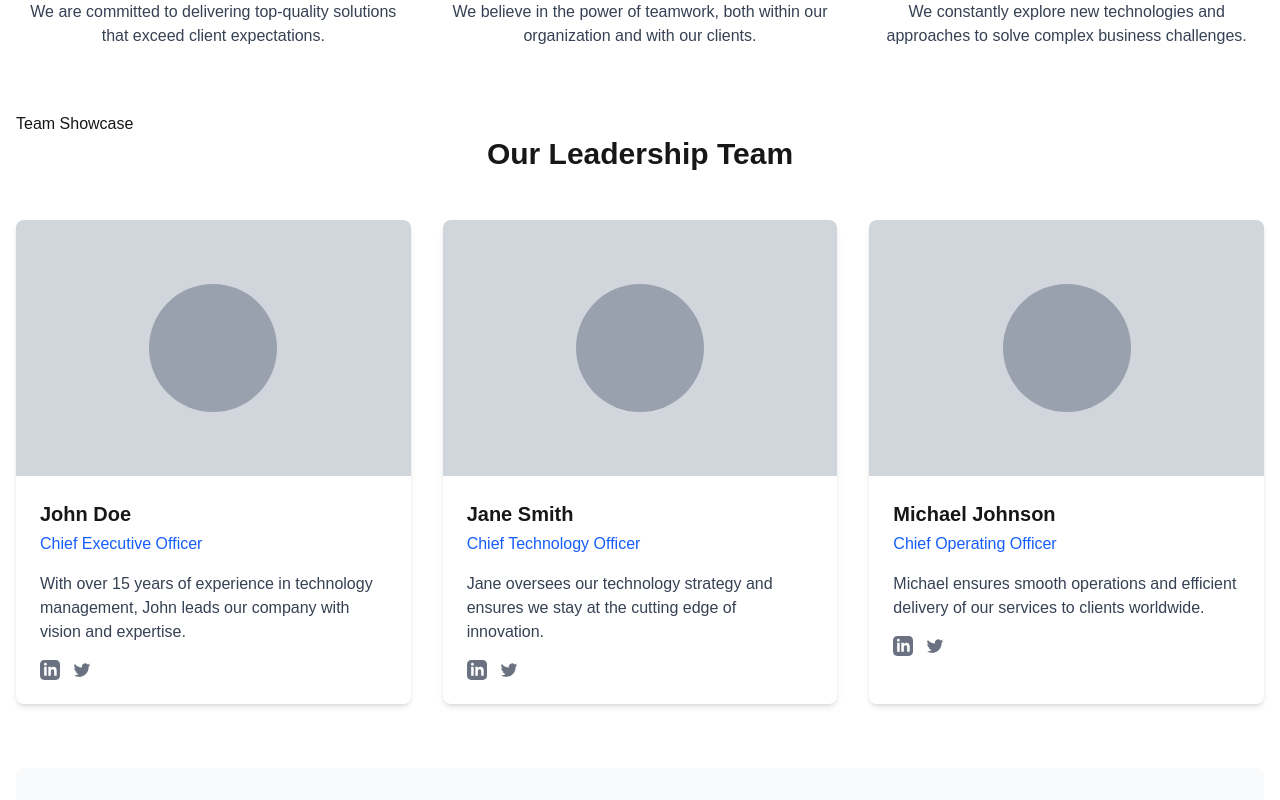
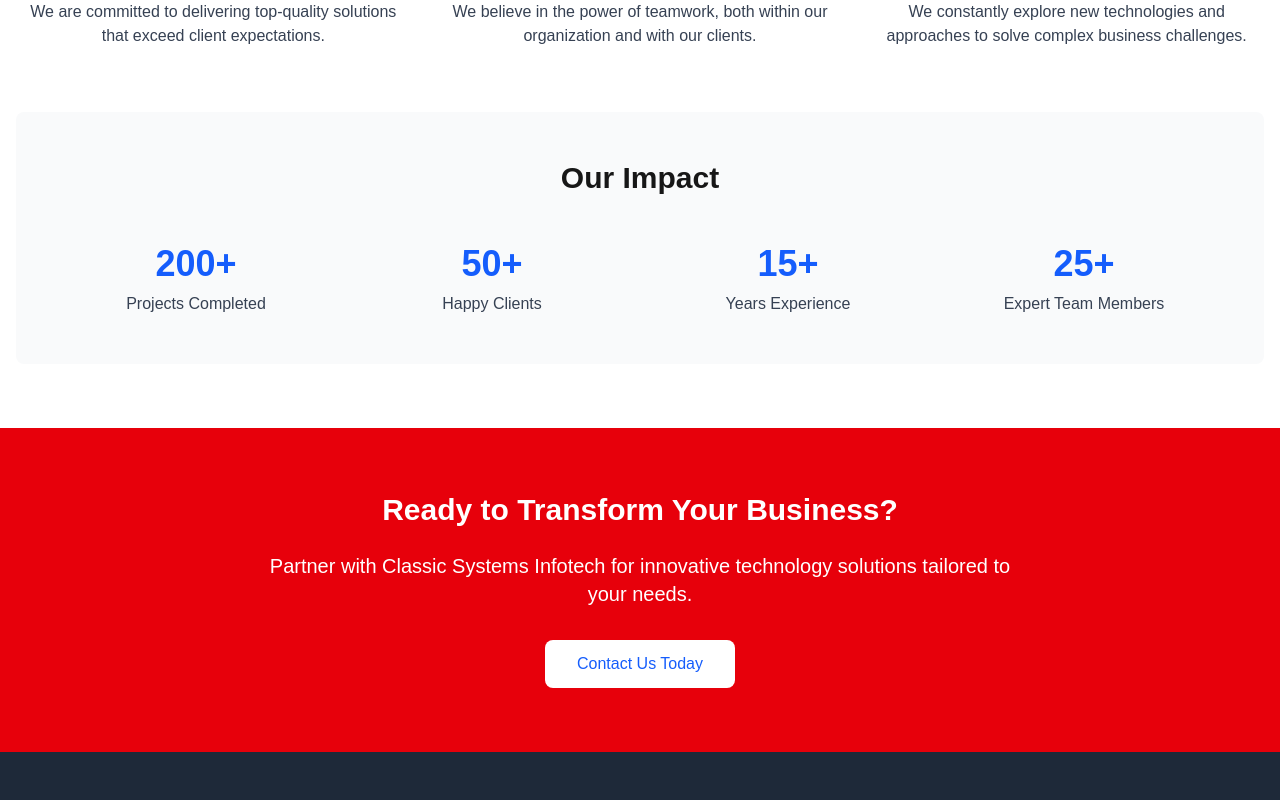
Before and after one commit to Mcdave01/classicsystems, a Next.js app: page /About in a window 1280 px wide. Shown: the part 1340-2140 px from the top of the page. Built offline with nearby package versions, Linux system fonts and the light colour scheme.

Commit message:
My Classic Web Project just updated

```diff
--- a/src/components/NavBar.jsx
+++ b/src/components/NavBar.jsx
@@ -69,24 +69,31 @@
 
         {/* Links for Desktop and Mobile */}
         <div
-          className={`lg:flex lg:items-center lg:space-x-8 absolute lg:static left-0 right-0 top-14 lg:top-auto z-50 lg:w-auto w-full shadow-2xl  bg-blue-500/30 lg:bg-transparent p-4 lg:p-0 lg:shadow-none transition-all duration-500 ease-in-out ${
+          className={`lg:flex lg:items-center
+            lg:space-x-8 absolute lg:static left-0
+            right-0 top-14 lg:top-auto z-50
+            lg:w-auto w-full shadow-2xl
+             bg-black/60 lg:bg-transparent p-4 lg:p-0 lg:shadow-none
+            transition-all
+            duration-500 ease-in-out ${
             isOpen ? 'block' : 'hidden'
           }`}
           onMouseLeave={closeMenu}
         >
-          <Link href="/" className="block py-2 lg:py-0 text-white hover:text-gray-500">
+          <Link href="/" className="block py-2 lg:py-0 text-white font-extrabold hover:text-red-500">
             Home
           </Link>
-          <Link href="/About" className="block py-2 lg:py-0 text-white hover:text-gray-300">
+          <Link href="/About" className="block py-2 lg:py-0
+           text-white  hover:text-red-400">
             About
           </Link>
-          <Link href="/Services" className="block py-2 lg:py-0 text-white hover:text-gray-300">
+          <Link href="/Services" className="block py-2 lg:py-0 text-white hover:text-red-400">
             Services
           </Link>
-          <Link href="/Contact" className="block py-2 lg:py-0 text-white hover:text-gray-300">
+          <Link href="/Contact" className="block py-2 lg:py-0 text-white hover:text-red-400">
             Contact
           </Link>
-          <Link href="/TrainingCourses" className="block py-2 lg:py-0 text-white hover:text-gray-300">
+          <Link href="/TrainingCourses" className="block py-2 lg:py-0 text-white hover:text-red-400">
             Training
           </Link>
         </div>
--- a/src/pages/About.jsx
+++ b/src/pages/About.jsx
@@ -101,107 +101,6 @@
             </div>
           </div>
 
-          Team Showcase
-          <div className="mb-16">
-            <h2 className="text-3xl font-bold text-center mb-12">Our Leadership Team</h2>
-            <div className="grid md:grid-cols-3 gap-8">
-              {/* Team Member 1 */}
-              <div className="bg-white rounded-lg shadow-md overflow-hidden">
-                <div className="h-64 relative">
-                  <div className="w-full h-full bg-gray-300">
-                    <div className="absolute inset-0 flex items-center justify-center">
-                      <div className="w-32 h-32 rounded-full bg-gray-400"></div>
-                    </div>
-                  </div>
-                </div>
-                <div className="p-6">
-                  <h3 className="text-xl font-bold mb-1">John Doe</h3>
-                  <p className="text-blue-600 mb-4">Chief Executive Officer</p>
-                  <p className="text-gray-700 mb-4">
-                    With over 15 years of experience in technology management, John leads our company with vision and expertise.
-                  </p>
-                  <div className="flex space-x-3">
-                    <a href="#" className="text-gray-500 hover:text-blue-600">
-                      <span className="sr-only">LinkedIn</span>
-                      <svg className="h-5 w-5" fill="currentColor" viewBox="0 0 24 24">
-                        <path d="M19 0h-14c-2.761 0-5 2.239-5 5v14c0 2.761 2.239 5 5 5h14c2.762 0 5-2.239 5-5v-14c0-2.761-2.238-5-5-5zm-11 19h-3v-11h3v11zm-1.5-12.268c-.966 0-1.75-.79-1.75-1.764s.784-1.764 1.75-1.764 1.75.79 1.75 1.764-.783 1.764-1.75 1.764zm13.5 12.268h-3v-5.604c0-3.368-4-3.113-4 0v5.604h-3v-11h3v1.765c1.396-2.586 7-2.777 7 2.476v6.759z"/>
-                      </svg>
-                    </a>
-                    <a href="#" className="text-gray-500 hover:text-blue-600">
-                      <span className="sr-only">Twitter</span>
-                      <svg className="h-5 w-5" fill="currentColor" viewBox="0 0 24 24">
-                        <path d="M8.29 20.251c7.547 0 11.675-6.253 11.675-11.675 0-.178 0-.355-.012-.53A8.348 8.348 0 0022 5.92a8.19 8.19 0 01-2.357.646 4.118 4.118 0 001.804-2.27 8.224 8.224 0 01-2.605.996 4.107 4.107 0 00-6.993 3.743 11.65 11.65 0 01-8.457-4.287 4.106 4.106 0 001.27 5.477A4.072 4.072 0 012.8 9.713v.052a4.105 4.105 0 003.292 4.022 4.095 4.095 0 01-1.853.07 4.108 4.108 0 003.834 2.85A8.233 8.233 0 012 18.407a11.616 11.616 0 006.29 1.84"/>
-                      </svg>
-                    </a>
-                  </div>
-                </div>
-              </div>
-
-              {/* Team Member 2 */}
-              <div className="bg-white rounded-lg shadow-md overflow-hidden">
-                <div className="h-64 relative">
-                  <div className="w-full h-full bg-gray-300">
-                    <div className="absolute inset-0 flex items-center justify-center">
-                      <div className="w-32 h-32 rounded-full bg-gray-400"></div>
-                    </div>
-                  </div>
-                </div>
-                <div className="p-6">
-                  <h3 className="text-xl font-bold mb-1">Jane Smith</h3>
-                  <p className="text-blue-600 mb-4">Chief Technology Officer</p>
-                  <p className="text-gray-700 mb-4">
-                    Jane oversees our technology strategy and ensures we stay at the cutting edge of innovation.
-                  </p>
-                  <div className="flex space-x-3">
-                    <a href="#" className="text-gray-500 hover:text-blue-600">
-                      <span className="sr-only">LinkedIn</span>
-                      <svg className="h-5 w-5" fill="currentColor" viewBox="0 0 24 24">
-                        <path d="M19 0h-14c-2.761 0-5 2.239-5 5v14c0 2.761 2.239 5 5 5h14c2.762 0 5-2.239 5-5v-14c0-2.761-2.238-5-5-5zm-11 19h-3v-11h3v11zm-1.5-12.268c-.966 0-1.75-.79-1.75-1.764s.784-1.764 1.75-1.764 1.75.79 1.75 1.764-.783 1.764-1.75 1.764zm13.5 12.268h-3v-5.604c0-3.368-4-3.113-4 0v5.604h-3v-11h3v1.765c1.396-2.586 7-2.777 7 2.476v6.759z"/>
-                      </svg>
-                    </a>
-                    <a href="#" className="text-gray-500 hover:text-blue-600">
-                      <span className="sr-only">Twitter</span>
-                      <svg className="h-5 w-5" fill="currentColor" viewBox="0 0 24 24">
-                        <path d="M8.29 20.251c7.547 0 11.675-6.253 11.675-11.675 0-.178 0-.355-.012-.53A8.348 8.348 0 0022 5.92a8.19 8.19 0 01-2.357.646 4.118 4.118 0 001.804-2.27 8.224 8.224 0 01-2.605.996 4.107 4.107 0 00-6.993 3.743 11.65 11.65 0 01-8.457-4.287 4.106 4.106 0 001.27 5.477A4.072 4.072 0 012.8 9.713v.052a4.105 4.105 0 003.292 4.022 4.095 4.095 0 01-1.853.07 4.108 4.108 0 003.834 2.85A8.233 8.233 0 012 18.407a11.616 11.616 0 006.29 1.84"/>
-                      </svg>
-                    </a>
-                  </div>
-                </div>
-              </div>
-
-              {/* Team Member 3 */}
-              <div className="bg-white rounded-lg shadow-md overflow-hidden">
-                <div className="h-64 relative">
-                  <div className="w-full h-full bg-gray-300">
-                    <div className="absolute inset-0 flex items-center justify-center">
-                      <div className="w-32 h-32 rounded-full bg-gray-400"></div>
-                    </div>
-                  </div>
-                </div>
-                <div className="p-6">
-                  <h3 className="text-xl font-bold mb-1">Michael Johnson</h3>
-                  <p className="text-blue-600 mb-4">Chief Operating Officer</p>
-                  <p className="text-gray-700 mb-4">
-                    Michael ensures smooth operations and efficient delivery of our services to clients worldwide.
-                  </p>
-                  <div className="flex space-x-3">
-                    <a href="#" className="text-gray-500 hover:text-blue-600">
-                      <span className="sr-only">LinkedIn</span>
-                      <svg className="h-5 w-5" fill="currentColor" viewBox="0 0 24 24">
-                        <path d="M19 0h-14c-2.761 0-5 2.239-5 5v14c0 2.761 2.239 5 5 5h14c2.762 0 5-2.239 5-5v-14c0-2.761-2.238-5-5-5zm-11 19h-3v-11h3v11zm-1.5-12.268c-.966 0-1.75-.79-1.75-1.764s.784-1.764 1.75-1.764 1.75.79 1.75 1.764-.783 1.764-1.75 1.764zm13.5 12.268h-3v-5.604c0-3.368-4-3.113-4 0v5.604h-3v-11h3v1.765c1.396-2.586 7-2.777 7 2.476v6.759z"/>
-                      </svg>
-                    </a>
-                    <a href="#" className="text-gray-500 hover:text-blue-600">
-                      <span className="sr-only">Twitter</span>
-                      <svg className="h-5 w-5" fill="currentColor" viewBox="0 0 24 24">
-                        <path d="M8.29 20.251c7.547 0 11.675-6.253 11.675-11.675 0-.178 0-.355-.012-.53A8.348 8.348 0 0022 5.92a8.19 8.19 0 01-2.357.646 4.118 4.118 0 001.804-2.27 8.224 8.224 0 01-2.605.996 4.107 4.107 0 00-6.993 3.743 11.65 11.65 0 01-8.457-4.287 4.106 4.106 0 001.27 5.477A4.072 4.072 0 012.8 9.713v.052a4.105 4.105 0 003.292 4.022 4.095 4.095 0 01-1.853.07 4.108 4.108 0 003.834 2.85A8.233 8.233 0 012 18.407a11.616 11.616 0 006.29 1.84"/>
-                      </svg>
-                    </a>
-                  </div>
-                </div>
-              </div>
-            </div>
-          </div>
 
           {/* Stats */}
           <div className="bg-gray-50 p-12 rounded-lg">
@@ -229,14 +128,14 @@
       </section>
 
       {/* CTA Section */}
-      <section className="bg-blue-600 text-white py-16">
+      <section className="bg-red-600 text-white py-16">
         <div className="container mx-auto px-4 text-center">
           <h2 className="text-3xl font-bold mb-6">Ready to Transform Your Business?</h2>
           <p className="text-xl mb-8 max-w-3xl mx-auto">
             Partner with Classic Systems Infotech for innovative technology solutions tailored to your needs.
           </p>
           <div>
-            <a href="/contact" className="inline-block bg-white text-blue-600 px-8 py-3 rounded-lg font-medium hover:bg-gray-100 transition-colors">
+            <a href="/Contact" className="inline-block bg-white text-blue-600 px-8 py-3 rounded-lg font-medium hover:bg-gray-100 transition-colors">
               Contact Us Today
             </a>
           </div>
```
